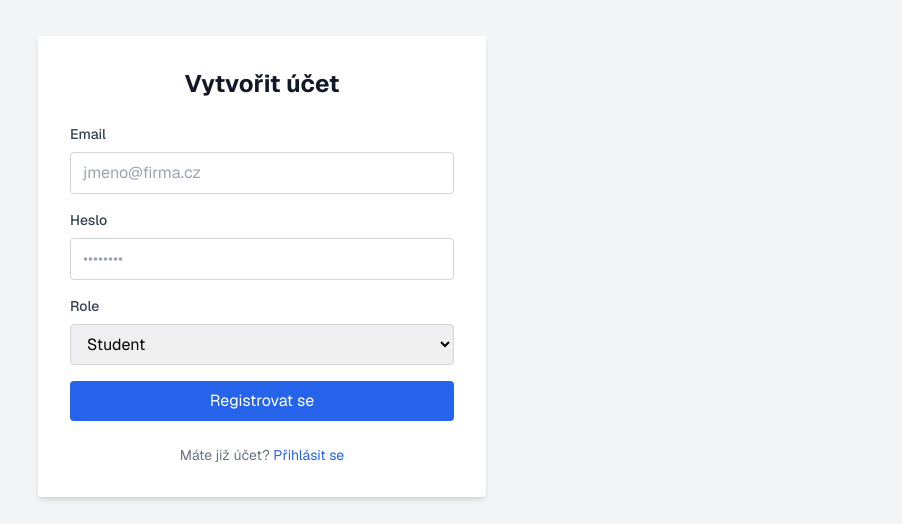
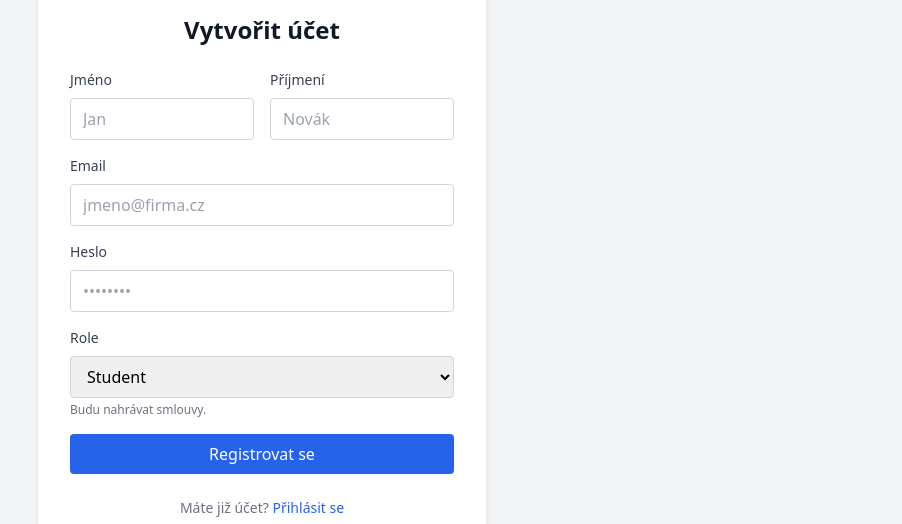
Before and after one commit to Kamibony/praxihub, a Next.js app in the folder apps/web/: page /signup in a window 1280 px wide. Shown: the part 134-658 px from the top of the page, without its empty margins (378-1280 px from the left). Built offline with nearby package versions, Linux system fonts and the light colour scheme; no server answers.

Commit message:
Add first and last name fields to signup form

```diff
--- a/apps/web/app/signup/page.tsx
+++ b/apps/web/app/signup/page.tsx
@@ -1,13 +1,15 @@
 "use client";
 
 import { useState } from "react";
-import { createUserWithEmailAndPassword } from "firebase/auth";
+import { createUserWithEmailAndPassword, updateProfile } from "firebase/auth";
 import { doc, setDoc } from "firebase/firestore";
 import { useRouter } from "next/navigation";
 import { auth, db } from "../../lib/firebase";
 import Link from "next/link";
 
 export default function SignupPage() {
+  const [firstName, setFirstName] = useState("");
+  const [lastName, setLastName] = useState("");
   const [email, setEmail] = useState("");
   const [password, setPassword] = useState("");
   const [role, setRole] = useState("student");
@@ -21,12 +23,21 @@ export default function SignupPage() {
     setError("");
 
     try {
+      // 1. Vytvorenie účtu
       const userCredential = await createUserWithEmailAndPassword(auth, email, password);
       const user = userCredential.user;
 
-      // Create user document with role
+      // 2. Aktualizácia profilu (aby user.displayName fungoval všade)
+      await updateProfile(user, {
+        displayName: `${firstName} ${lastName}`.trim()
+      });
+
+      // 3. Uloženie detailov do Firestore
       await setDoc(doc(db, "users", user.uid), {
         email: email,
+        firstName: firstName,
+        lastName: lastName,
+        displayName: `${firstName} ${lastName}`.trim(),
         role: role,
         createdAt: new Date().toISOString(),
       });
@@ -47,7 +58,7 @@ export default function SignupPage() {
   };
 
   return (
-    <div className="flex items-center justify-center min-h-screen bg-gray-100 dark:bg-gray-900">
+    <div className="flex items-center justify-center min-h-screen bg-gray-100 dark:bg-gray-900 font-sans">
       <div className="w-full max-w-md p-8 space-y-6 bg-white rounded shadow-md dark:bg-gray-800">
         <h2 className="text-2xl font-bold text-center text-gray-900 dark:text-white">
           Vytvořit účet
@@ -58,62 +69,79 @@ export default function SignupPage() {
           </div>
         )}
         <form onSubmit={handleSignup} className="space-y-4">
+
+          {/* Meno a Priezvisko */}
+          <div className="grid grid-cols-2 gap-4">
+            <div>
+              <label className="block mb-2 text-sm font-medium text-gray-700 dark:text-gray-300">Jméno</label>
+              <input
+                type="text"
+                className="w-full px-3 py-2 border border-gray-300 rounded focus:outline-none focus:ring focus:border-blue-500 dark:bg-gray-700 dark:border-gray-600 dark:text-white"
+                placeholder="Jan"
+                value={firstName}
+                onChange={(e) => setFirstName(e.target.value)}
+                required
+              />
+            </div>
+            <div>
+              <label className="block mb-2 text-sm font-medium text-gray-700 dark:text-gray-300">Příjmení</label>
+              <input
+                type="text"
+                className="w-full px-3 py-2 border border-gray-300 rounded focus:outline-none focus:ring focus:border-blue-500 dark:bg-gray-700 dark:border-gray-600 dark:text-white"
+                placeholder="Novák"
+                value={lastName}
+                onChange={(e) => setLastName(e.target.value)}
+                required
+              />
+            </div>
+          </div>
+
           <div>
-            <label
-              htmlFor="email"
-              className="block mb-2 text-sm font-medium text-gray-700 dark:text-gray-300"
-            >
-              Email
-            </label>
+            <label className="block mb-2 text-sm font-medium text-gray-700 dark:text-gray-300">Email</label>
             <input
               type="email"
-              id="email"
-              className="w-full px-3 py-2 border border-gray-300 rounded focus:outline-none focus:ring focus:border-blue-500 dark:bg-gray-700 dark:border-gray-600 dark:placeholder-gray-400 dark:text-white"
+              className="w-full px-3 py-2 border border-gray-300 rounded focus:outline-none focus:ring focus:border-blue-500 dark:bg-gray-700 dark:border-gray-600 dark:text-white"
               placeholder="jmeno@firma.cz"
               value={email}
               onChange={(e) => setEmail(e.target.value)}
               required
             />
           </div>
+
           <div>
-            <label
-              htmlFor="password"
-              className="block mb-2 text-sm font-medium text-gray-700 dark:text-gray-300"
-            >
-              Heslo
-            </label>
+            <label className="block mb-2 text-sm font-medium text-gray-700 dark:text-gray-300">Heslo</label>
             <input
               type="password"
-              id="password"
-              className="w-full px-3 py-2 border border-gray-300 rounded focus:outline-none focus:ring focus:border-blue-500 dark:bg-gray-700 dark:border-gray-600 dark:placeholder-gray-400 dark:text-white"
+              className="w-full px-3 py-2 border border-gray-300 rounded focus:outline-none focus:ring focus:border-blue-500 dark:bg-gray-700 dark:border-gray-600 dark:text-white"
               placeholder="••••••••"
               value={password}
               onChange={(e) => setPassword(e.target.value)}
               required
             />
           </div>
+
           <div>
-            <label
-              htmlFor="role"
-              className="block mb-2 text-sm font-medium text-gray-700 dark:text-gray-300"
-            >
-              Role
-            </label>
+            <label className="block mb-2 text-sm font-medium text-gray-700 dark:text-gray-300">Role</label>
             <select
-              id="role"
               value={role}
               onChange={(e) => setRole(e.target.value)}
-              className="w-full px-3 py-2 border border-gray-300 rounded focus:outline-none focus:ring focus:border-blue-500 dark:bg-gray-700 dark:border-gray-600 dark:placeholder-gray-400 dark:text-white"
+              className="w-full px-3 py-2 border border-gray-300 rounded focus:outline-none focus:ring focus:border-blue-500 dark:bg-gray-700 dark:border-gray-600 dark:text-white"
             >
               <option value="student">Student</option>
               <option value="company">Firma</option>
               <option value="coordinator">Koordinátor</option>
             </select>
+            <p className="mt-1 text-xs text-gray-500">
+              {role === 'student' && "Budu nahrávat smlouvy."}
+              {role === 'company' && "Jsem zástupce firmy pro stážisty."}
+              {role === 'coordinator' && "Jsem pracovník školy."}
+            </p>
           </div>
+
           <button
             type="submit"
             disabled={loading}
-            className="w-full px-4 py-2 text-white bg-blue-600 rounded hover:bg-blue-700 focus:outline-none focus:ring-2 focus:ring-blue-500 focus:ring-opacity-50 disabled:opacity-50"
+            className="w-full px-4 py-2 text-white bg-blue-600 rounded hover:bg-blue-700 focus:outline-none focus:ring-2 focus:ring-blue-500 focus:ring-opacity-50 disabled:opacity-50 font-medium"
           >
             {loading ? "Vytváření účtu..." : "Registrovat se"}
           </button>
```
